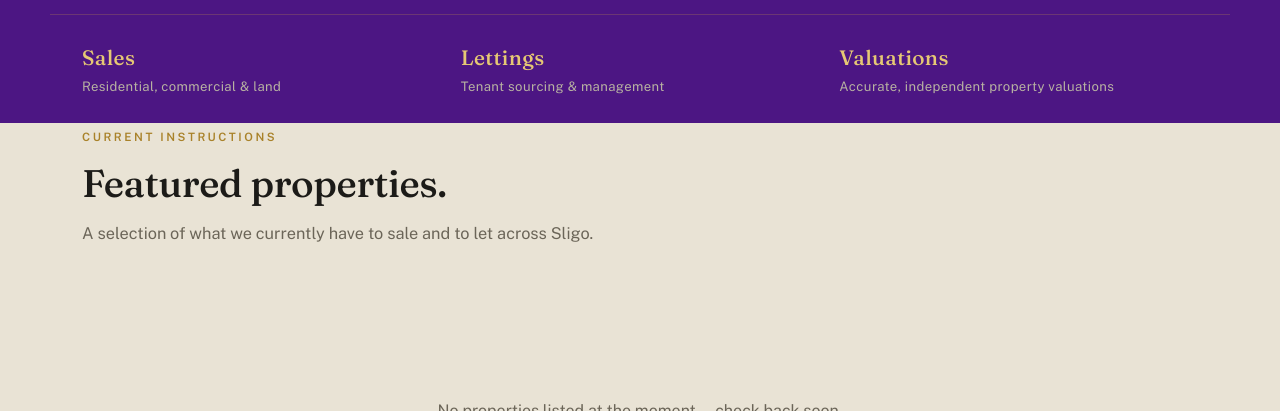
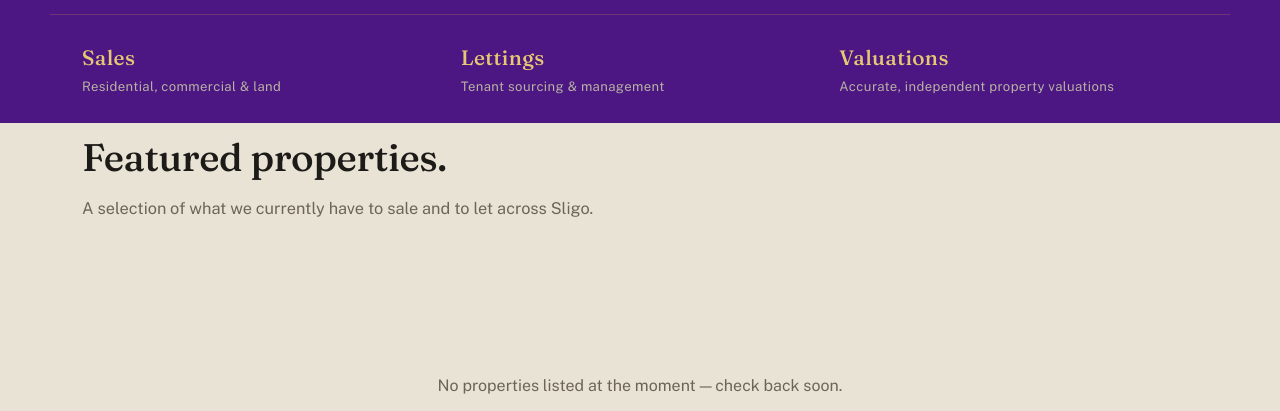
Before and after one commit to elinamat2203/OgradyProperties, a plain HTML site: page index.html in a window 1280 px wide. Shown: the part 689-1100 px from the top of the page. Drawn offline with nearby package versions, Linux system fonts and the light colour scheme; no server answers.

Commit message:
Update website

```diff
--- a/index.html
+++ b/index.html
@@ -80,7 +80,6 @@
   <section id="featured-properties">
     <div class="wrap">
       <div class="section-head reveal">
-        <span class="eyebrow">Current instructions</span>
         <h2>Featured properties.</h2>
         <p>A selection of what we currently have to sale and to let across Sligo.</p>
       </div>
```
